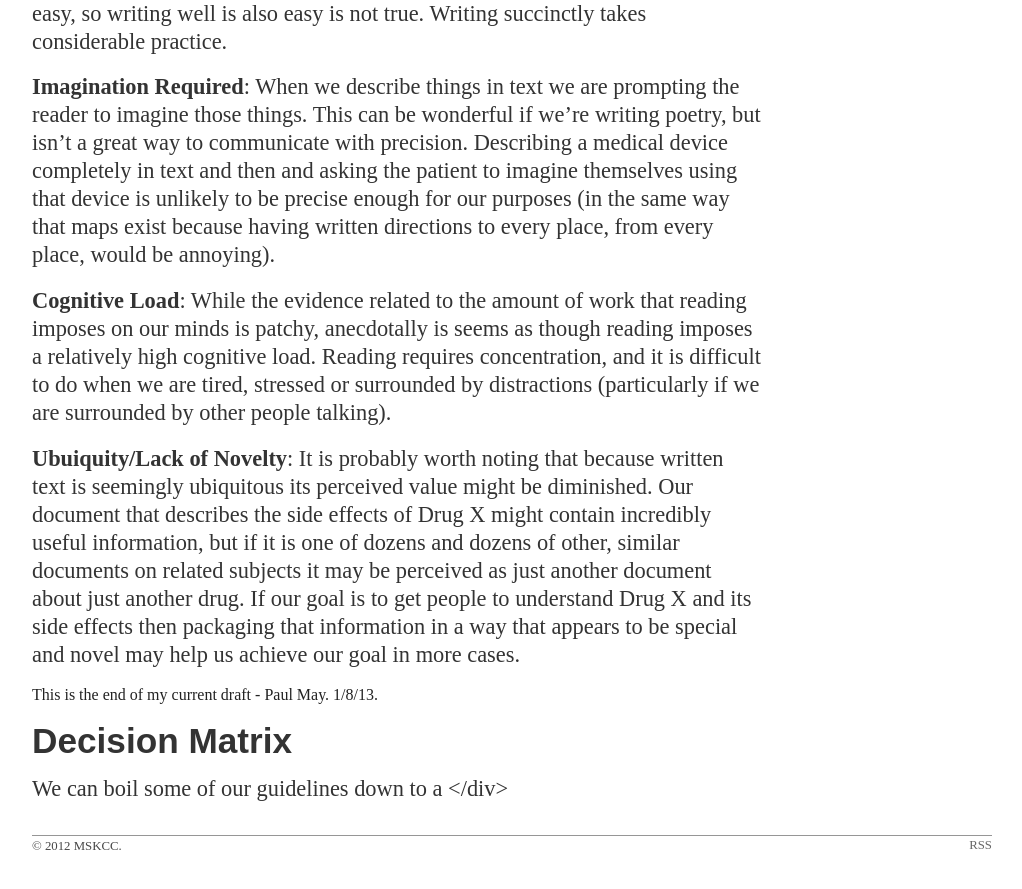
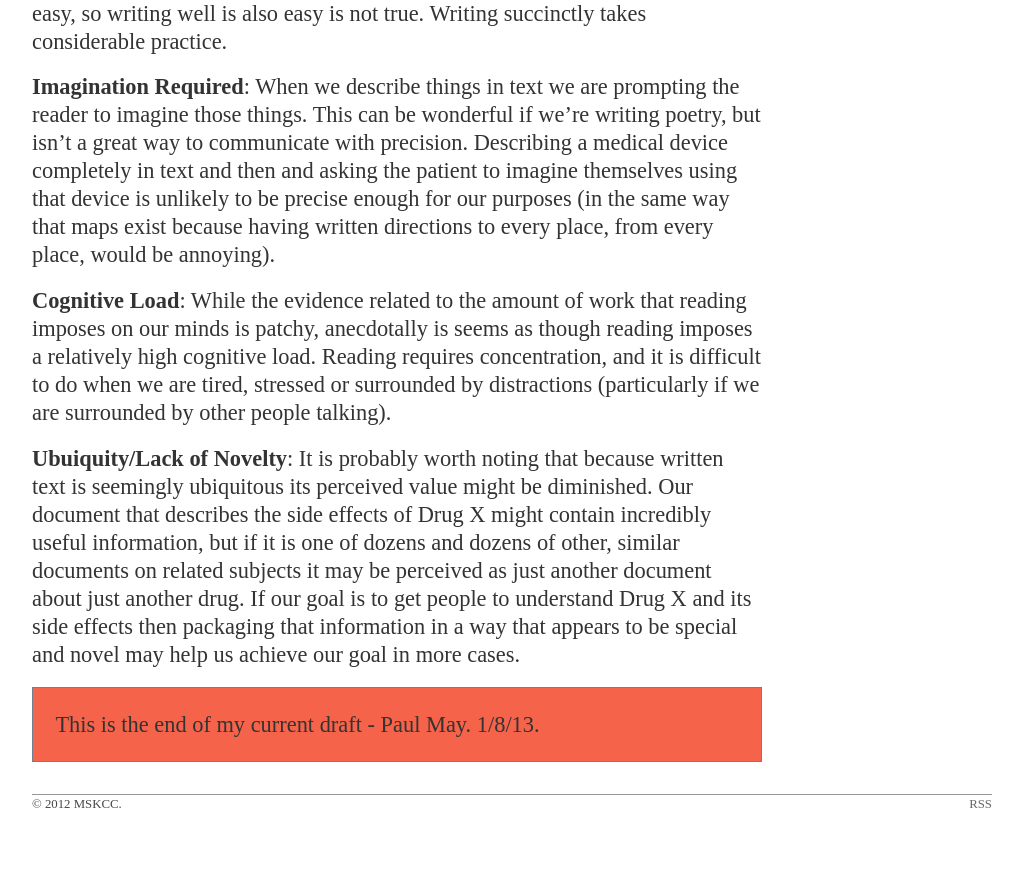
Before and after one commit to mskccpatiented/contentaudit, a Jekyll site: the page built from guidelines/index.md, in a window 1280 px wide and 900 px high, scrolled down 2782 px. Shown: the top 889 px of the window, without its empty margins (128-1150 px from the left). Built offline with Jekyll 4.4.1, drawn with Linux system fonts in a browser that asks for light colours; Markdown is read by kramdown in place of the engine named in the settings; after the commit the page ends 3641 px from its top, so only the background shows below that.

Commit message:
deploying BMT patient ed

```diff
--- a/guidelines/index.md
+++ b/guidelines/index.md
@@ -50,7 +50,7 @@ Text is our default, our go-to, our bread and butter medium. In practically all
 
 **Ubuiquity/Lack of Novelty**: It is probably worth noting that because written text is seemingly ubiquitous its perceived value might be diminished. Our document that describes the side effects of Drug X might contain incredibly useful information, but if it is one of dozens and dozens of other, similar documents on related subjects it may be perceived as just another document about just another drug. If our goal is to get people to understand Drug X and its side effects then packaging that information in a way that appears to be special and novel may help us achieve our goal in more cases.
 
-<div class="dmz">This is the end of my current draft - Paul May. 1/8/13.</div>
+<p class="dmz">This is the end of my current draft - Paul May. 1/8/13.</p>
 
 <div class="outstanding invisible">
 ## Audio
@@ -95,7 +95,6 @@ Supporting practice
 
 List of resources that describe the value of audio (this american life how the sausage is made, personal connection, audio, video - showing	 ,youtube tutorials, open education, etc. data representation. photography - http://www.theatlantic.com/infocus/2012/12/typhoon-bopha/100421/
 
-</div>
 
 ## Decision Matrix
 We can boil some of our guidelines down to a
```
Also changed, not shown: 1 other file.
